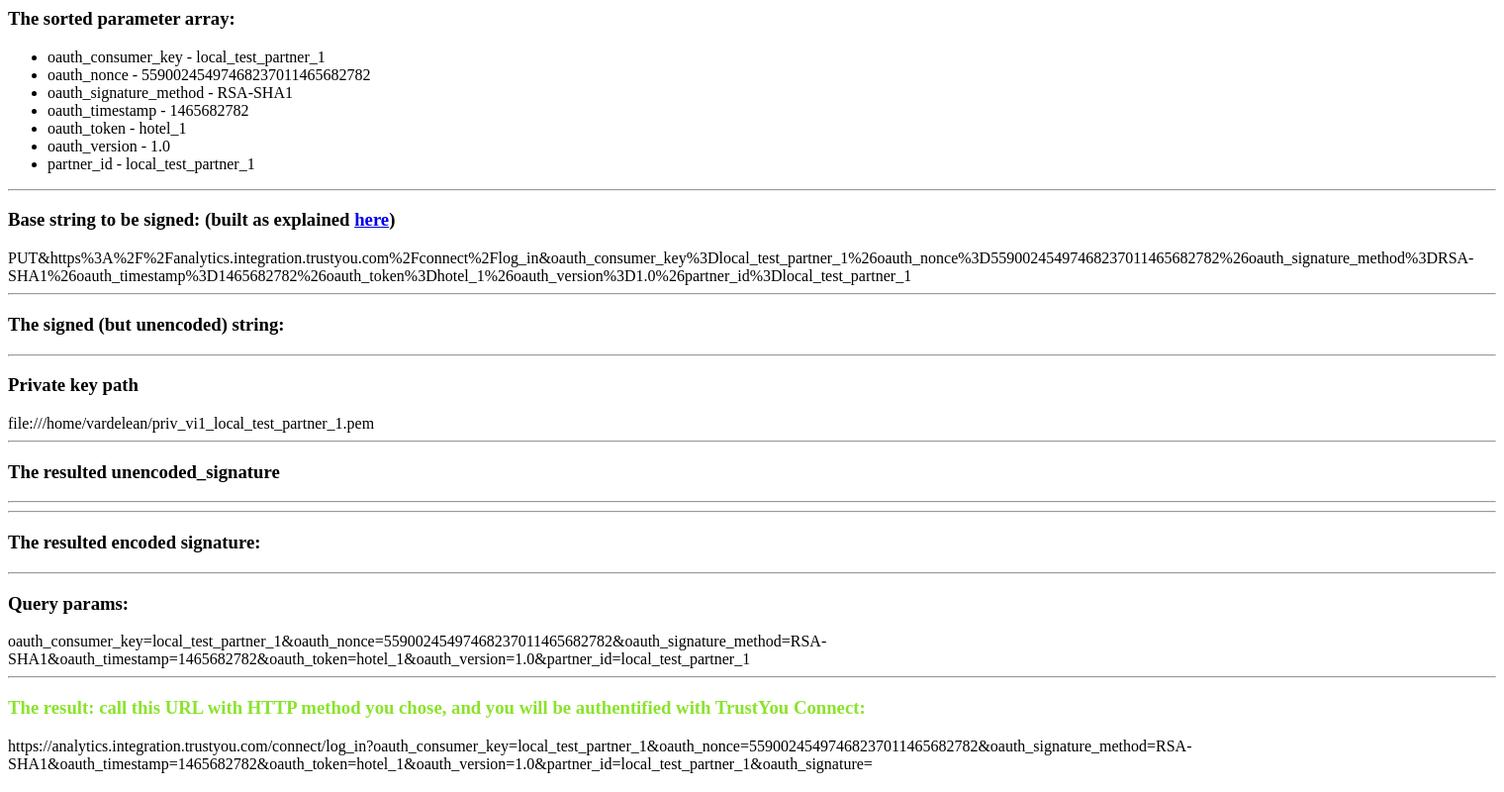
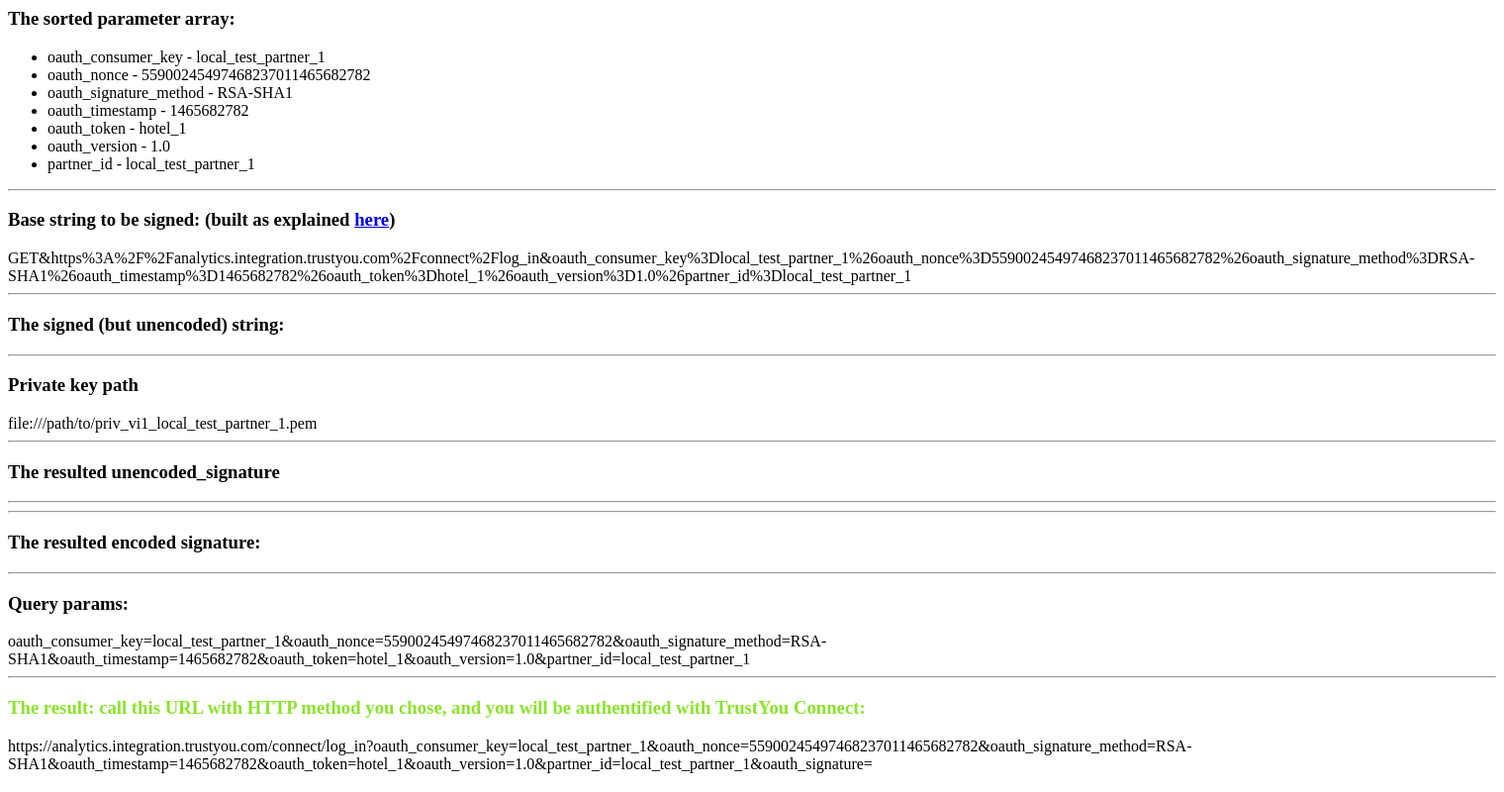
Before and after one commit to trustyou/example-connect-sso, a PHP site: page / in a window 1520 px wide. Shown: the whole page at 99% size. Run offline with PHP 8.4, Linux system fonts and the light colour scheme.

Commit message:
Update index.php

```diff
--- a/php_no_dependencies/index.php
+++ b/php_no_dependencies/index.php
@@ -2,7 +2,7 @@
 
 //These parameters need replacement:
 // Currently, the system supports PUT and GET (GET is suggested)
-$method = "PUT";
+$method = "GET";
 
 // Replace this with your own partner_id
 $partner_id = "local_test_partner_1";
@@ -14,7 +14,7 @@ $hotel_id =  "hotel_1";
 $sso_endpoint = "https://analytics.integration.trustyou.com/connect/log_in";
 
 // Replace this with a path to your own PEM private key
-$priv_key_path = "file:///home/vardelean/priv_vi1_local_test_partner_1.pem";
+$priv_key_path = "file:///path/to/priv_vi1_local_test_partner_1.pem";
 
 $priv_key = openssl_get_privatekey($priv_key_path);
 $base_string = "" . $method;
@@ -26,8 +26,10 @@ $query_params = array(
 	"oauth_token" => $hotel_id,
 	"partner_id" => $partner_id,
 	"oauth_consumer_key" => $partner_id,
+
 	// Something like this can be used
-//	"oauth_timestamp" => $datetime->getTimestamp(),
+	// "oauth_timestamp" => $datetime->getTimestamp(),
+
 	// These values for test purposes only; Replace them with a proper timestamp and
 	// for the nonce any random string will do
 	"oauth_timestamp" => "1465682782",
```
